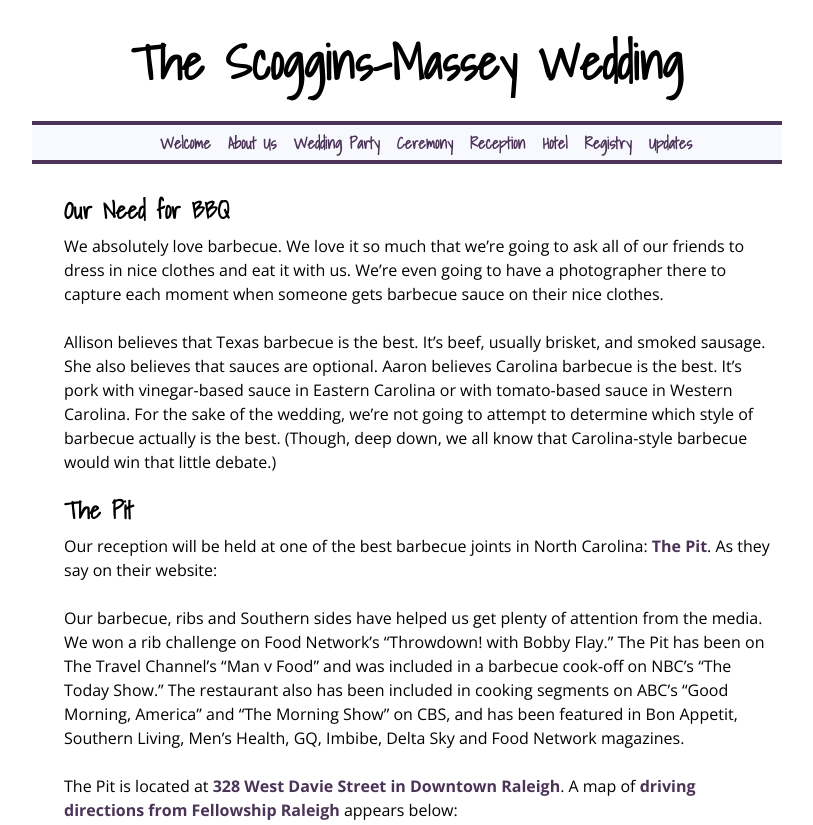
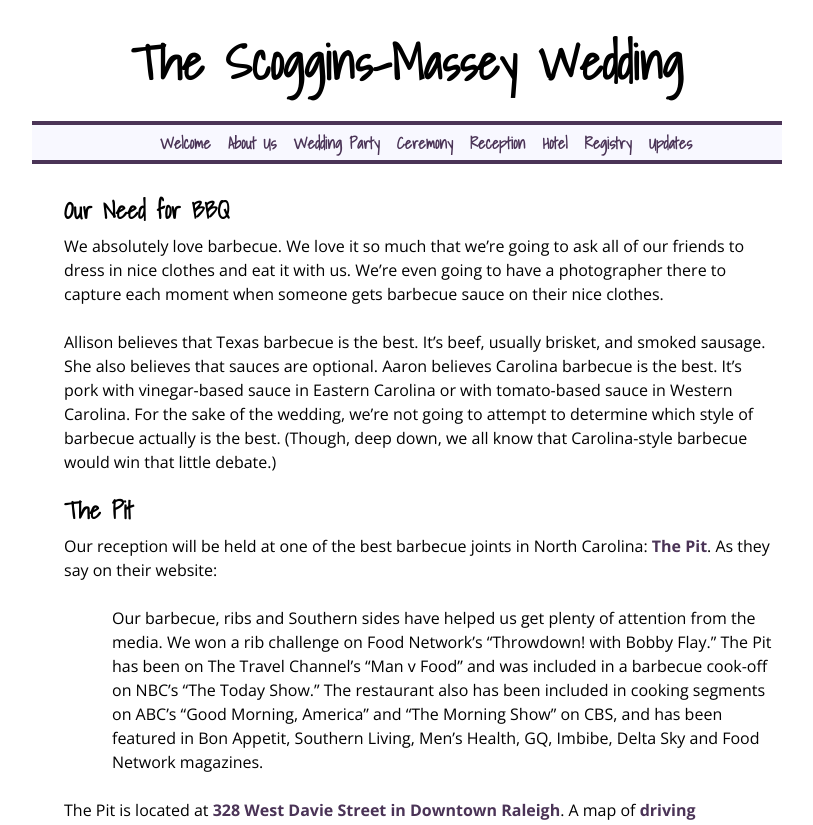
Before and after one commit to akmassey/akmassey.github.io, a Jekyll site: the page built from wedding/reception.md, in a window 1280 px wide. Shown: the top 825 px of the page, without its empty margins (233-1046 px from the left). Built offline with Jekyll 4.4.1, drawn with Linux system fonts in a browser that asks for light colours; Markdown is read by kramdown in place of the engine named in the settings.

Commit message:
Ensuring that embeds work properly

```diff
--- a/css/screen.css
+++ b/css/screen.css
@@ -117,3 +117,9 @@
 
 /* line 138, ../_sass/partials/_structure.scss */
 .update h2 { font-family: 'Maven Pro', Helvetica, Tahoma, sans-serif; font-weight: normal; font-size: 0.7em; }
+
+/* line 145, ../_sass/partials/_structure.scss */
+blockquote { padding-left: 3em; }
+
+/* line 150, ../_sass/partials/_structure.scss */
+iframe { padding-bottom: 2em; }
```
